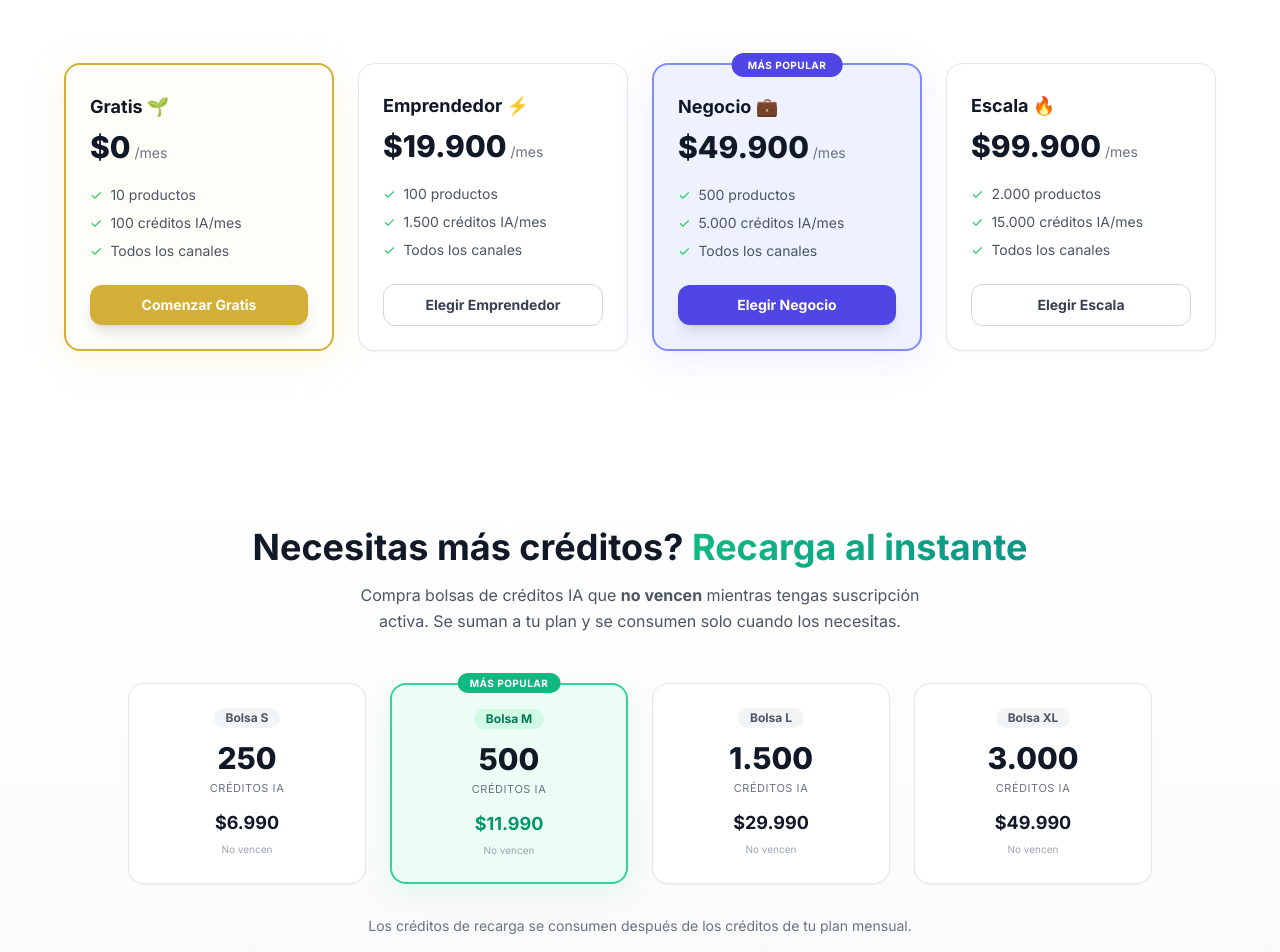
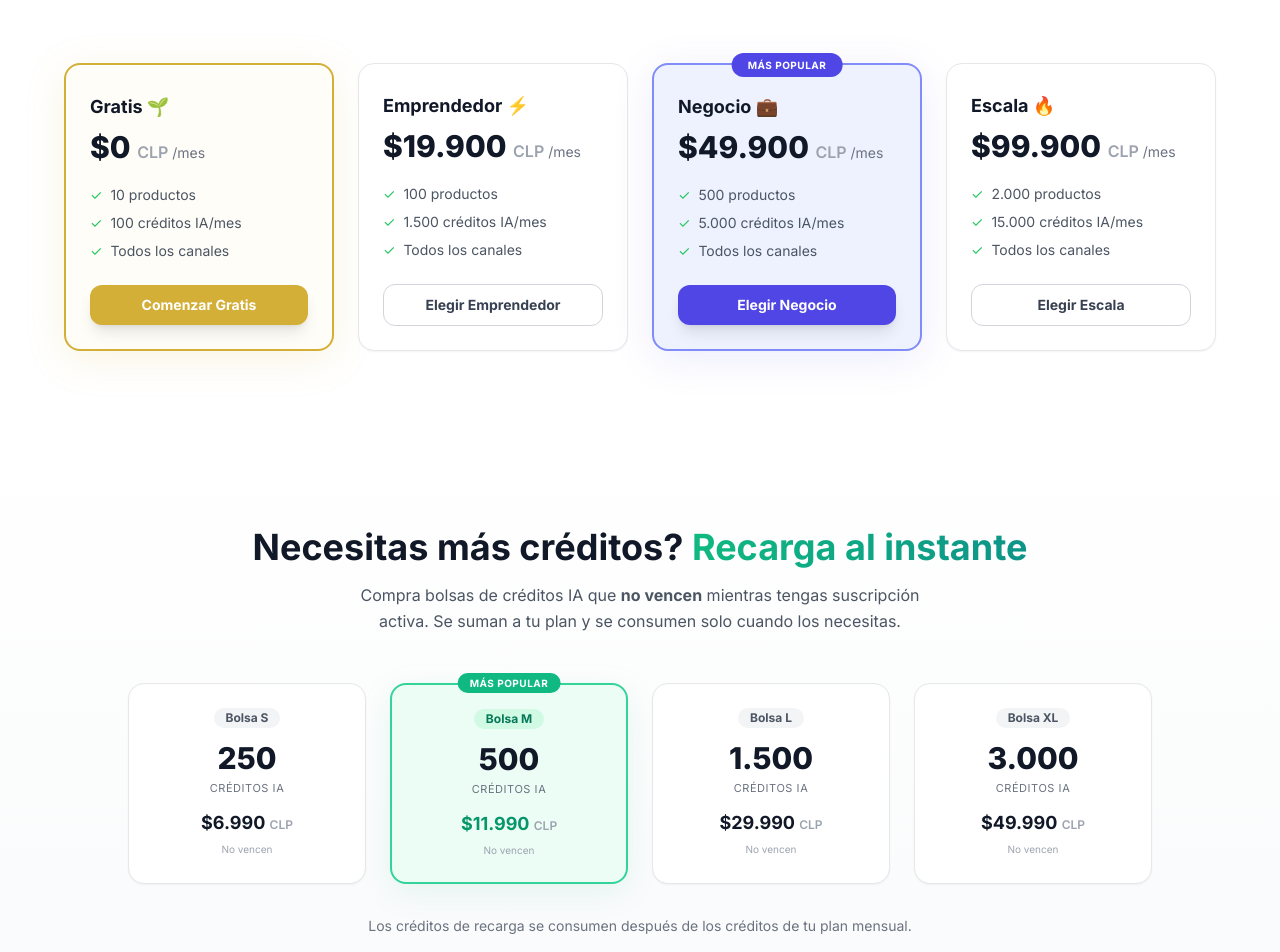
Before and after one commit to fgomeztreufo/mitiendavirtual, a React (Vite) app: page / in a window 1280 px wide. Shown: the part 1540-2492 px from the top of the page. Built offline with nearby package versions, Linux system fonts and the light colour scheme; no server answers.

Commit message:
feat: agregar etiqueta CLP a todos los precios en landing y planes
Co-Authored-By: Claude Opus 4.6 <noreply@anthropic.com>

```diff
--- a/src/components/Index.tsx
+++ b/src/components/Index.tsx
@@ -226,7 +226,7 @@ export default function IndexLanding({ onLoginClick }: IndexProps) {
 
                 <h3 className="text-lg font-bold mt-1">{plan.name} {plan.emoji}</h3>
                 <div className="mt-2 text-3xl font-extrabold">
-                  ${plan.price}
+                  ${plan.price} <span className="text-base font-semibold text-gray-400">CLP</span>
                   <span className="text-sm text-gray-500 font-normal"> /mes</span>
                 </div>
 
@@ -318,7 +318,7 @@ export default function IndexLanding({ onLoginClick }: IndexProps) {
                 }`}>Bolsa {pack.size}</span>
                 <p className="text-2xl sm:text-3xl font-black text-gray-900">{pack.credits}</p>
                 <p className="text-[11px] text-gray-500 uppercase tracking-wider mt-1">créditos IA</p>
-                <p className={`text-lg font-bold mt-3 ${pack.popular ? 'text-emerald-600' : 'text-gray-900'}`}>{pack.price}</p>
+                <p className={`text-lg font-bold mt-3 ${pack.popular ? 'text-emerald-600' : 'text-gray-900'}`}>{pack.price} <span className="text-xs font-semibold text-gray-400">CLP</span></p>
                 <p className="text-[10px] text-gray-400 mt-1">No vencen</p>
               </motion.div>
             ))}
--- a/src/components/PlansView.tsx
+++ b/src/components/PlansView.tsx
@@ -322,7 +322,7 @@ export default function PlansView({ session, profile }: PlansViewProps) {
 
                         <h3 className="text-lg font-bold text-gray-900 mb-1">{plan.display_name} {planEmoji}</h3>
                         <div className="text-3xl font-bold text-gray-900 mb-1">
-                            ${price.toLocaleString('es-CL')}
+                            ${price.toLocaleString('es-CL')} <span className="text-base font-semibold text-gray-400">CLP</span>
                             <span className="text-sm text-gray-400 font-normal"> /mes</span>
                         </div>
                         {plan.description && (
@@ -412,7 +412,7 @@ export default function PlansView({ session, profile }: PlansViewProps) {
                       {sizeLabel && <span className="text-xs font-bold text-emerald-600 bg-emerald-50 border border-emerald-200 px-3 py-0.5 rounded-full">Bolsa {sizeLabel}</span>}
                       <p className="text-2xl font-black text-gray-900">{pack.credits.toLocaleString('es-CL')}</p>
                       <p className="text-[11px] text-gray-500 uppercase tracking-wider">créditos IA</p>
-                      <p className="text-lg font-bold text-emerald-600">${pack.price_clp.toLocaleString('es-CL')}</p>
+                      <p className="text-lg font-bold text-emerald-600">${pack.price_clp.toLocaleString('es-CL')} <span className="text-xs font-semibold text-gray-400">CLP</span></p>
                       <button
                         onClick={() => handleBuyCreditPack(pack)}
                         className="w-full py-2 text-xs font-bold rounded-xl border border-emerald-300 text-emerald-600 hover:bg-emerald-50 transition-all"
```
